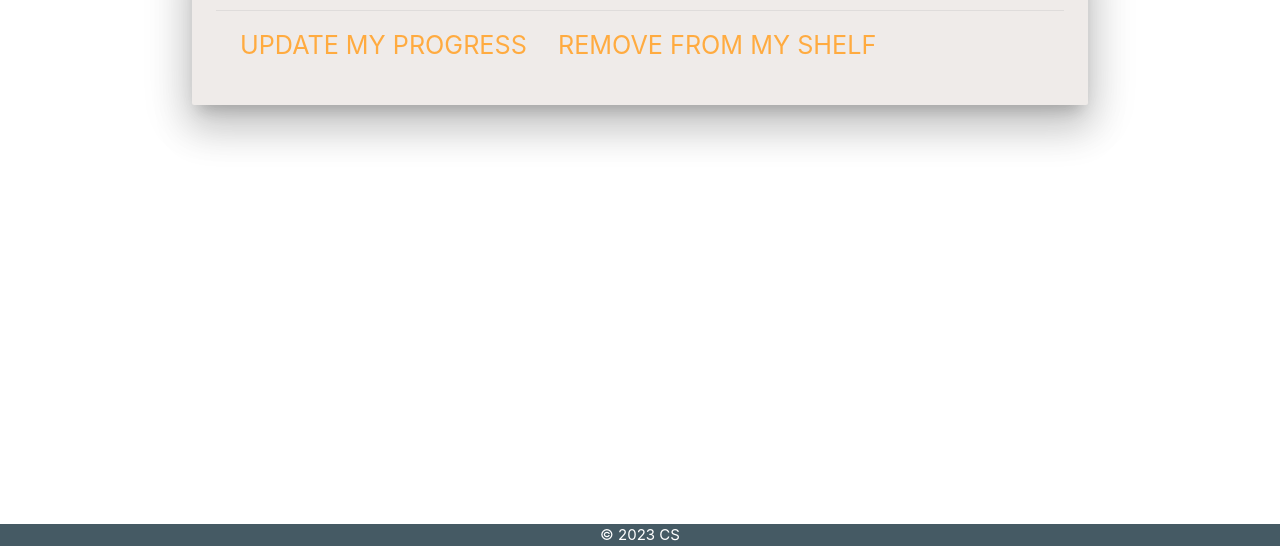
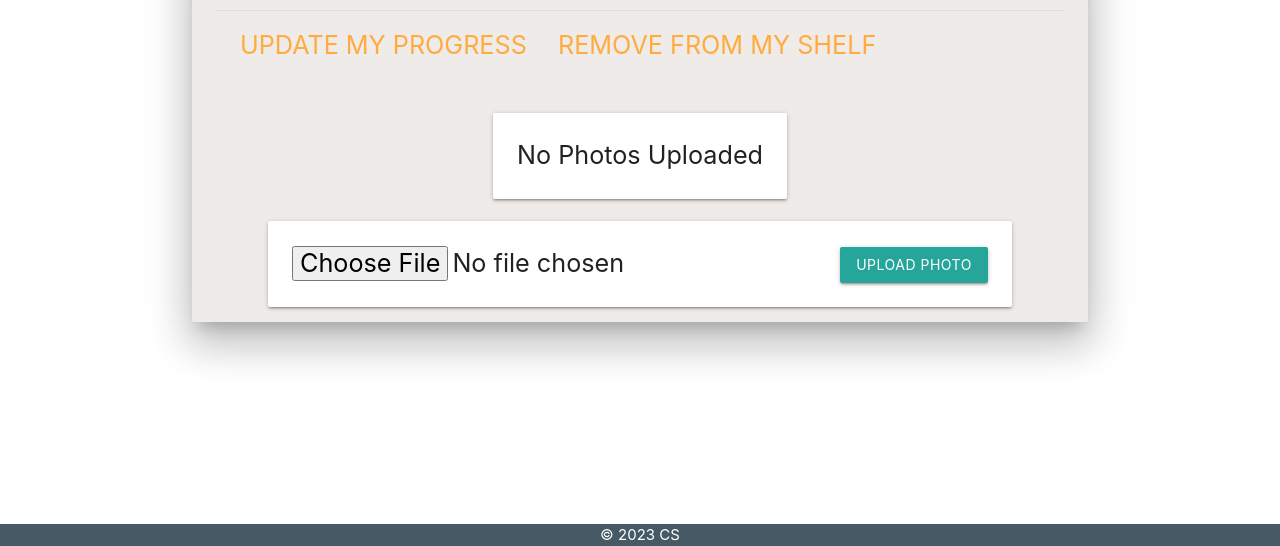
Before and after one commit to CoreySumma/videogamecollector, a Django app: template main_app/templates/games/detail.html in a window 1280 px wide. Shown: the part 254-800 px from the top of the page. Run offline with Django 4.2, Linux system fonts and the light colour scheme; the template is opened without the code that fills it, so the values that code supplies are empty.

Commit message:
photo upload w AWS functionality

```diff
--- a/main_app/templates/games/detail.html
+++ b/main_app/templates/games/detail.html
@@ -12,6 +12,18 @@
       <a href="{% url 'games_delete' game.id %}">Remove From My Shelf</a>
     </div>
   </div>
+  <div class="center">
+    {% for photo in game.photo_set.all %}
+      <img class="responsive-img card-panel" src="{{photo.url}}">
+    {% empty %}
+    <div class="card-panel center-align">No Photos Uploaded</div>
+    {% endfor %}
+    <form action="{% url 'add_photo' game.id %}" enctype="multipart/form-data" method="POST" class="card-panel center-align">
+      {% csrf_token %}
+      <input type="file" name="photo-file">
+      <button type="submit" class="btn">Upload Photo</button>
+    </form>
+  </div>
 </div>
 
 {% endblock %}
--- a/main_app/templates/games/index.html
+++ b/main_app/templates/games/index.html
@@ -23,6 +23,9 @@
       </div>
     </div>
   {% endif %}
+  <!-- Cannot get this to work! Apologies :(  -->
+  {% empty %}
+  <h1>none</h1>
   {% endfor %}
   <!-- {% if not games.playing %}
   <h1>none</h1>
--- a/main_app/urls.py
+++ b/main_app/urls.py
@@ -18,4 +18,6 @@ urlpatterns = [
   path('games/<int:game_id>/assoc_game/', views.assoc_game, name='assoc_game'),
   # UNASSOCIATE PLAYING (also not class based)
   path('games/<int:game_id>/unassoc_game/', views.unassoc_game, name='unassoc_game'),
+  # ADD PHOTO FOR GAME
+  path('games/<int:game_id>/add_photo/', views.add_photo, name='add_photo'),
 ]
```
Also changed, not shown: main_app/models.py (+8 -1 lines), main_app/views.py (+23 -1 lines), main_app/migrations/0004_photo.py (added).
